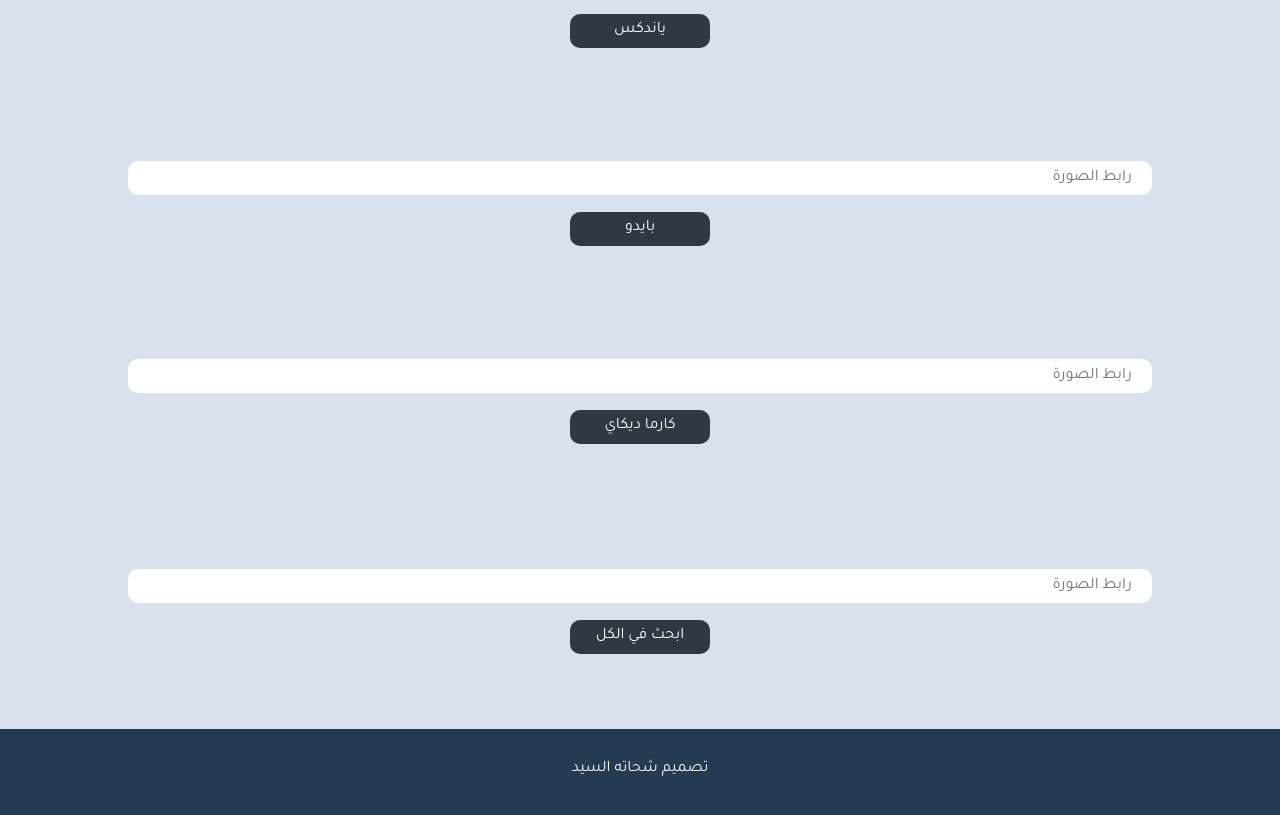
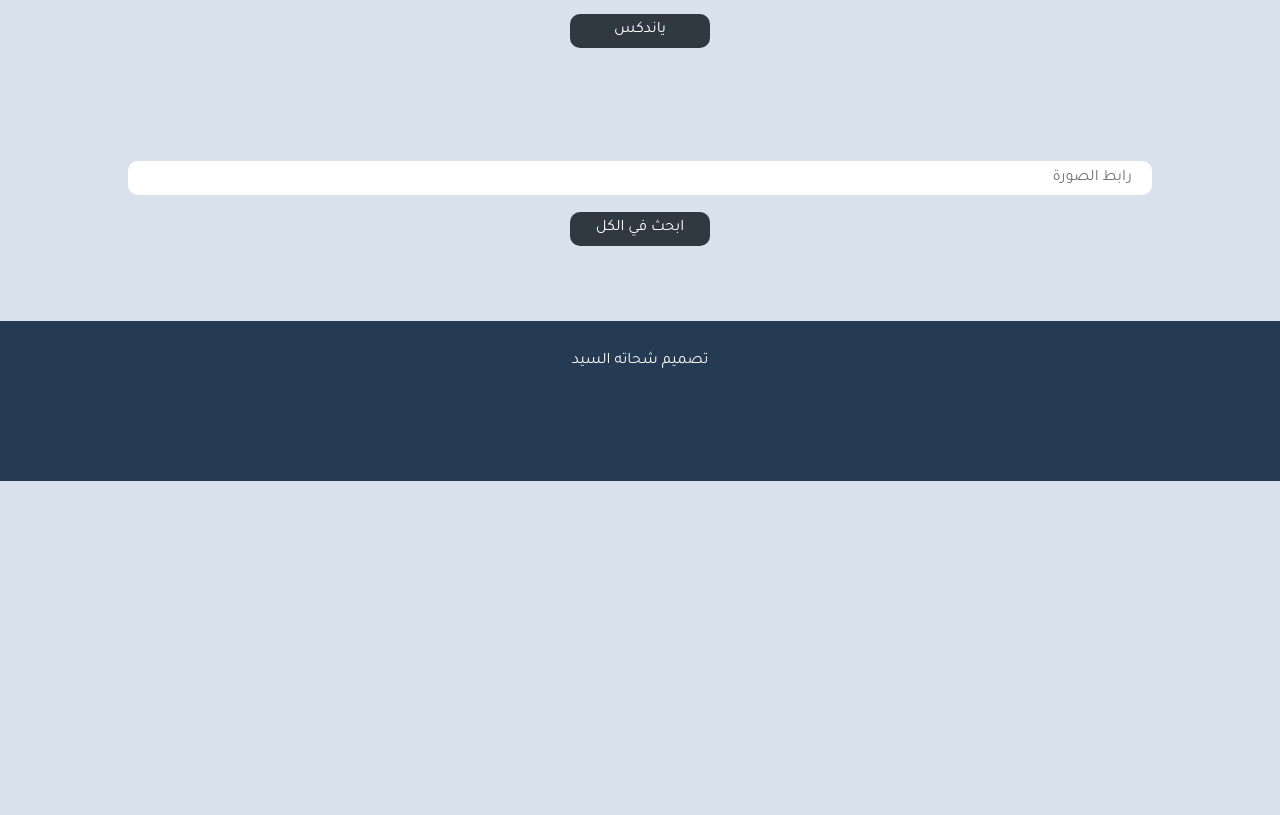
Before and after one commit to Open-Source-Handbook/Image-search, a plain HTML site: page index.html in a window 1280 px wide. Shown: the part 2975-3790 px from the top of the page. After the commit the page ends 3456 px from the top, so only its background shows below. Drawn offline with nearby package versions, Linux system fonts and the light colour scheme; a web font is replaced by a local one.

Commit message:
تحديث

```diff
--- a/index.html
+++ b/index.html
@@ -170,22 +170,6 @@
 <input type="submit" style="width:140px" value="ياندكس" /><br /></form>
 
 <script type="text/javascript">
-function doSearch05(Search05)
-{window.open('https://graph.baidu.com/upload?image=' + Search05, 'Search05window');}
-</script>
-<form onsubmit="doSearch05(this.Search05.value); return false;">
-<input type="text" name="Search05" size="30" placeholder="رابط الصورة" />
-<input type="submit" style="width:140px" value="بايدو"/><br /></form>
-
-<script type="text/javascript">
-function doSearch06(Search06)
-{window.open('https://karmadecay.com/search?q=' + Search06, 'Search06window');}
-</script>
-<form onsubmit="doSearch06(this.Search06.value); return false;">
-<input type="text" name="Search06" size="30" placeholder="رابط الصورة" />
-<input type="submit" style="width:140px" value="كارما ديكاي"/><br /></form><br />
-
-<script type="text/javascript">
 function doimage(image)
 {window.open('https://www.google.com/searchbyimage?site=search&sa=X&image_url=' + image, 'image1window');
 window.open('https://www.bing.com/images/search?view=detailv2&iss=sbi&q=imgurl:' + image, 'image2window');
```
